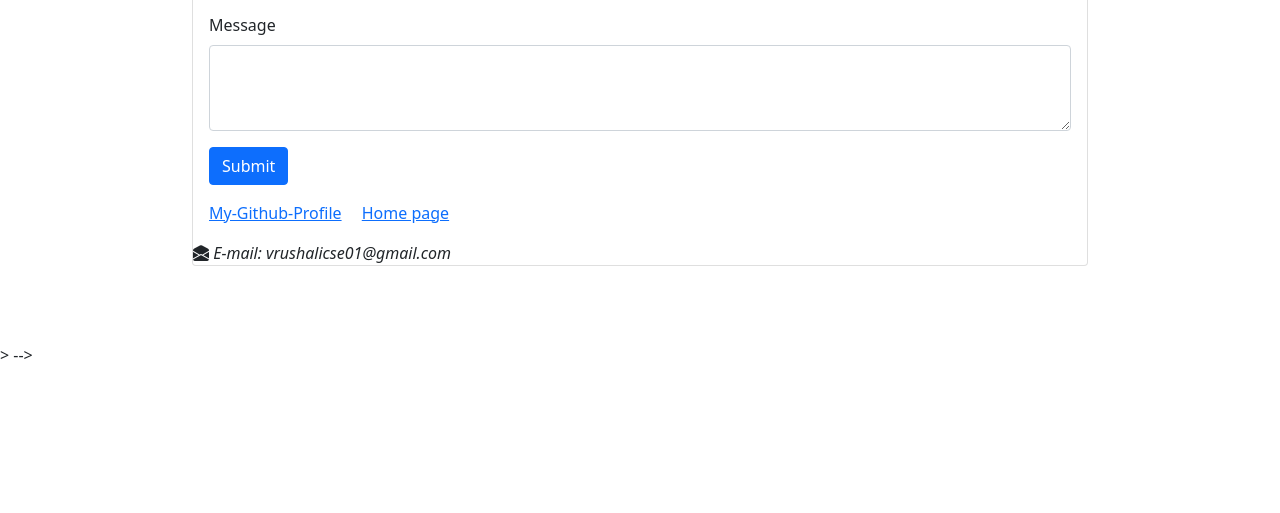
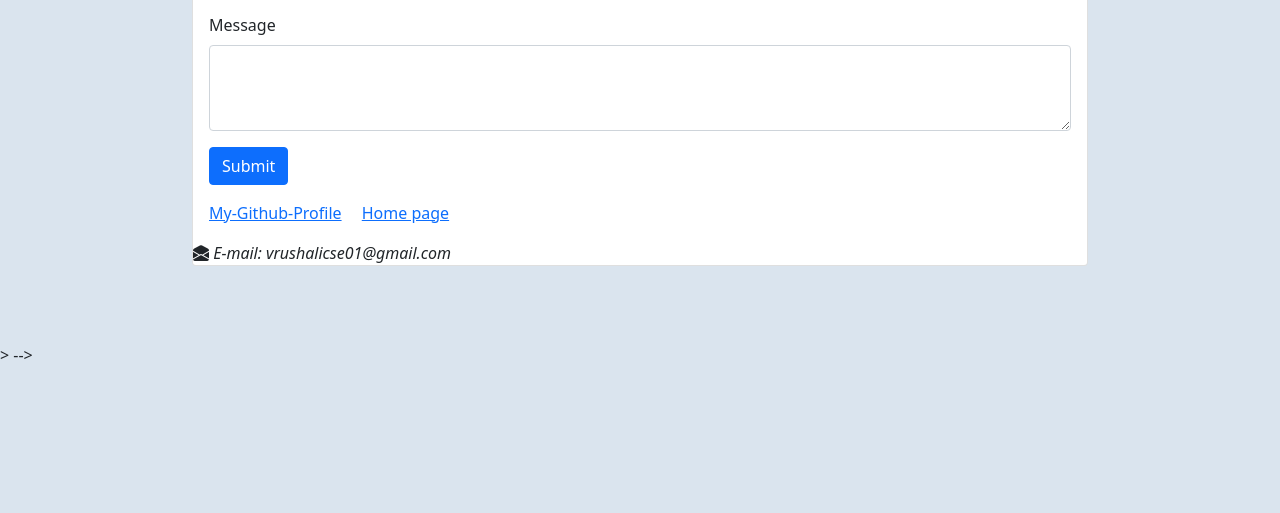
Before and after one commit to vrush-20/OIBSIP-L1-Task3, a plain HTML site: page contact.html in a window 1280 px wide. Shown: the part 287-800 px from the top of the page. Drawn offline with nearby package versions, Linux system fonts and the light colour scheme.

Commit message:
contacts update

```diff
--- a/contact.html
+++ b/contact.html
@@ -8,10 +8,10 @@
     <!-- Bootstrap CSS -->
     <link href="https://cdn.jsdelivr.net/npm/bootstrap@5.1.1/dist/css/bootstrap.min.css" rel="stylesheet" integrity="sha384-F3w7mX95PdgyTmZZMECAngseQB83DfGTowi0iMjiWaeVhAn4FJkqJByhZMI3AhiU" crossorigin="anonymous">
     <link rel="stylesheet" href="https://cdn.jsdelivr.net/npm/bootstrap-icons@1.5.0/font/bootstrap-icons.css">
+    <link href="./styles/style.css" rel="stylesheet">
     <title>ContactMe</title>
   </head>
   <body>
-
 
     <nav class="navbar navbar-expand-lg navbar-dark bg-dark">
       <div class="container-fluid">
@@ -40,7 +40,6 @@
     <section>
 
       <div style="width: 70%; margin: 6% auto;">
-
 
 
         <div class="card" >
@@ -79,9 +78,7 @@
 
         </div>
 
-
       </div>
-
 
 
 
```
